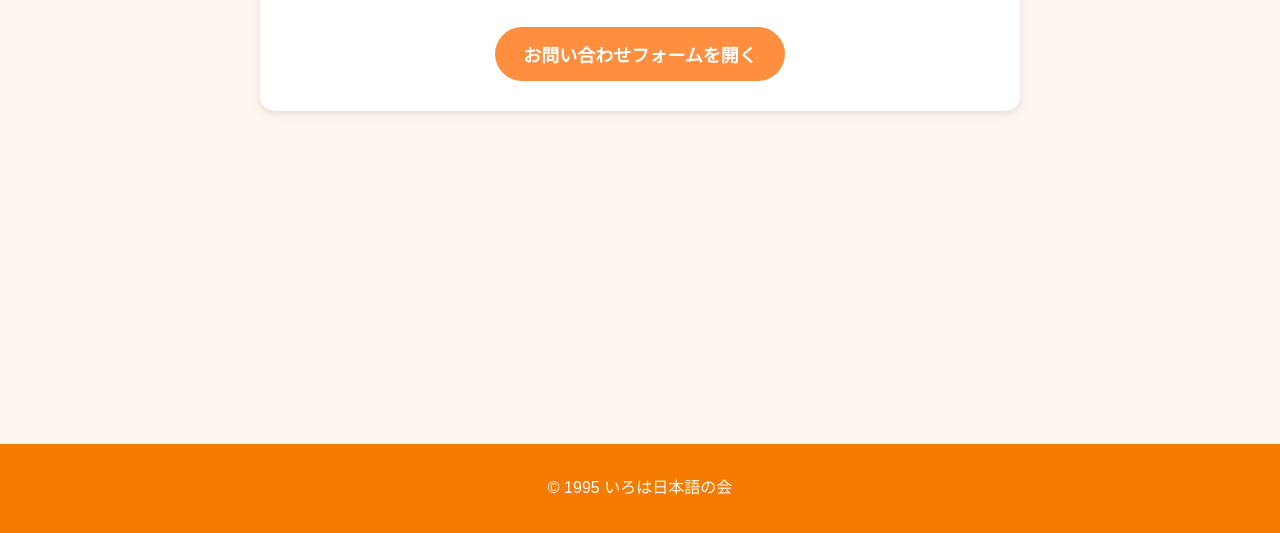
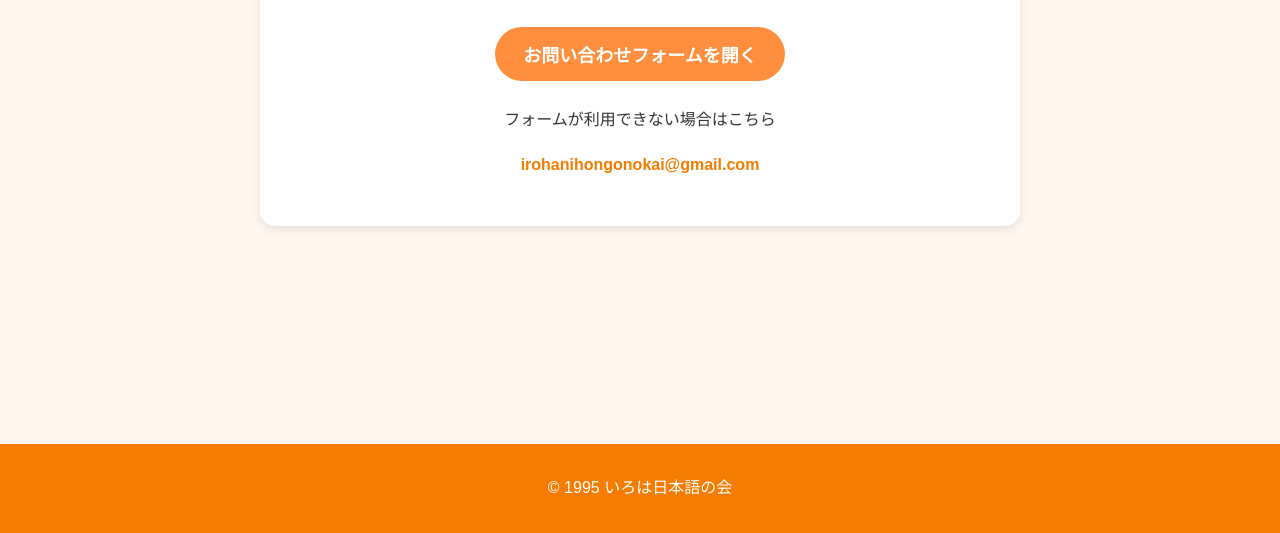
Before and after one commit to iroha-nagoya/iroha-nagoya.github.io, a plain HTML site: page contact.html in a window 1280 px wide. Shown: the part 267-800 px from the top of the page. Drawn offline with Linux system fonts and the light colour scheme.

Commit message:
Add files via upload

```diff
--- a/contact.html
+++ b/contact.html
@@ -72,6 +72,21 @@ footer {
   margin-top: 40px;
 }
 
+.mail-address {
+  margin-top: 25px;
+  text-align: center;
+  font-size: 16px;
+}
+
+.mail-address a {
+  color: #f57c00;
+  text-decoration: none;
+  font-weight: bold;
+}
+
+.mail-address a:hover {
+  text-decoration: underline;
+}
   </style>
 </head>
 <body>
@@ -106,6 +121,19 @@ footer {
    target="_blank" rel="noopener">
    お問い合わせフォームを開く
    </a>
+
+   <div class="mail-address">
+  <p class="lang"
+     data-ja="フォームが利用できない場合はこちら"
+     data-en="If you cannot use the form, please contact us by email."
+     data-zh="如果无法使用联系表单，请发送电子邮件。">
+    フォームが利用できない場合はこちら
+  </p>
+
+  <p>
+    <a href="mailto:irohanihongonokai@gmail.com">irohanihongonokai@gmail.com</a>
+  </p>
+</div>
  </div>
 </div>
 </main>
```
